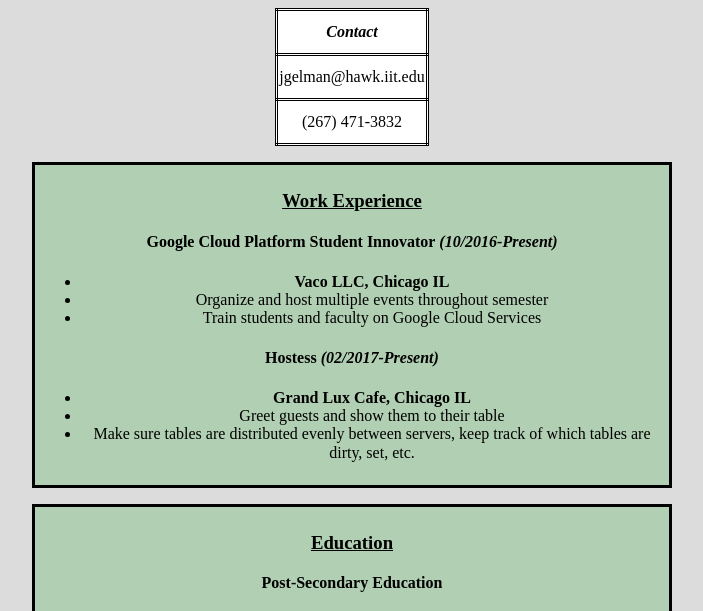
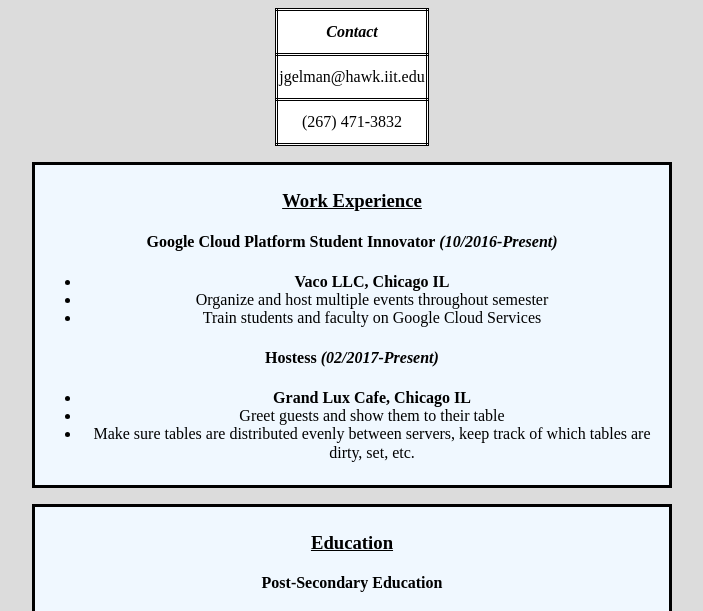
Before and after one commit to juliegelman/ITM361_ProjectTwo, a plain HTML site: page resume.html in a window 1280 px wide. Shown: the part 127-738 px from the top of the page, without its empty margins (288-991 px from the left). Drawn offline with Linux system fonts and the light colour scheme.

Commit message:
changed list bg color

```diff
--- a/css/style.css
+++ b/css/style.css
@@ -35,7 +35,7 @@ section#experience, #education, #skills, #volunteer {
     margin-right: 20em;
     margin-top: 1em;
     padding: .4em;
-    background: rgba(76, 175, 80, 0.3);
+    background-color: aliceblue;
     text-align: left;
 }
 table {
```
